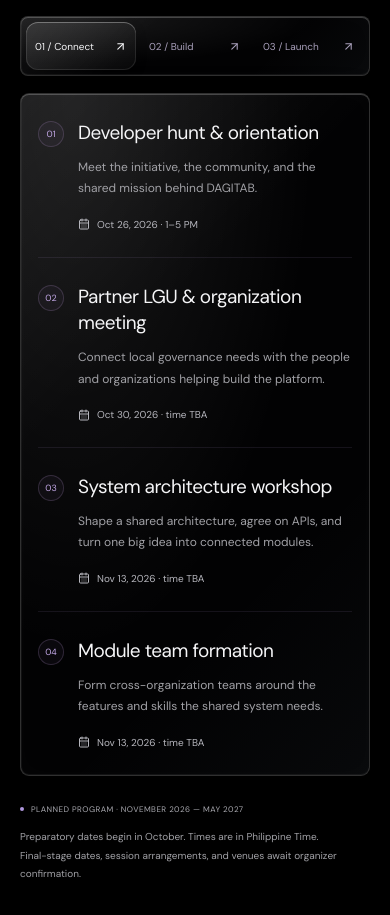
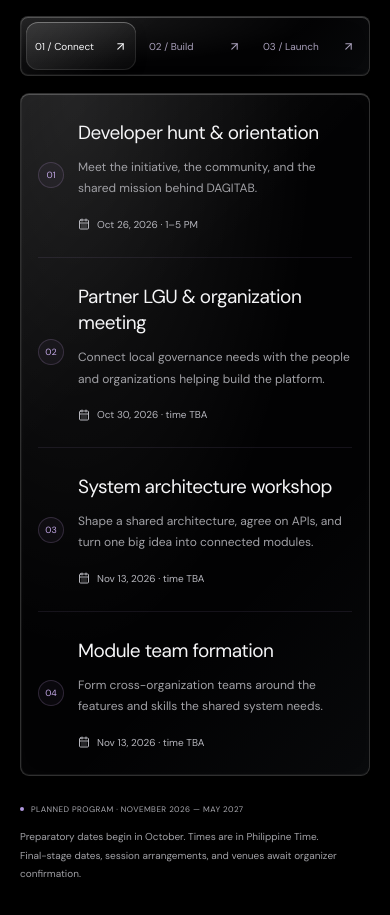
Before and after one commit to hryvd/DAGITAB, a React (Vite) app: page / in a window 390 px wide. Shown: the part 7700-8615 px from the top of the page. Built offline with nearby package versions, Linux system fonts and the light colour scheme.

Commit message:
Center roadmap step numbers within each row

```diff
--- a/src/redesign.css
+++ b/src/redesign.css
@@ -1054,6 +1054,7 @@ h2 {
   height: 31px;
   display: grid;
   place-items: center;
+  align-self: center;
   flex-shrink: 0;
   margin-top: 0;
   background: #a887da0d;
@@ -2278,7 +2279,8 @@ body.has-reveal .module-card.reveal.is-visible:hover {
     width: 26px;
     height: 26px;
     font-size: 9px;
-    margin-top: 1px;
+    grid-row: span 2;
+    margin-top: 0;
   }
   .stage-main h3 {
     font-size: 19px;
```
